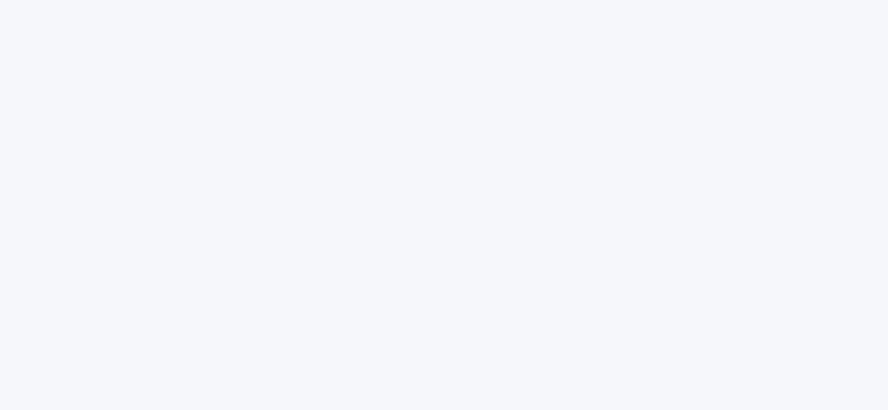
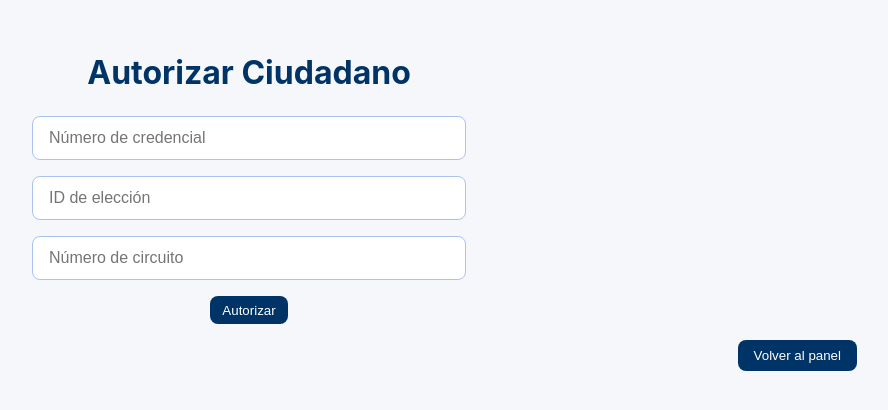
Before and after one commit to DiazFede/obligatorio-bd2, a React (Vite) app in the folder votacion-react/: page /admin/autorizar in a window 1280 px wide. Before the commit this address had no page. Shown: the top 410 px of the page, without its empty margins (391-1279 px from the left). Built offline with nearby package versions, Linux system fonts and the light colour scheme.

Commit message:
Se agrega la funcionalidad de autorizar ciudadanos para admin

```diff
--- a/votacion-react/src/App.jsx
+++ b/votacion-react/src/App.jsx
@@ -5,6 +5,7 @@ import Dashboard from "./components/dashboard";
 import Admin from "./components/admin";
 import AdminLogin from "./components/adminLogin";
 import Ayuda from "./components/ayuda";
+import AdminAutorizar from "./components/adminAutorizar";
 import "./main.css";
 
 function App() {
@@ -18,6 +19,7 @@ function App() {
         <Route path="/admin" element={<Admin />} />
         <Route path="/admin-login" element={<AdminLogin />} />
         <Route path="/ayuda" element={<Ayuda />} />
+        <Route path="/admin/autorizar" element={<AdminAutorizar />} />
       </Routes>
     </Router>
   );
--- a/votacion-react/src/components/admin.jsx
+++ b/votacion-react/src/components/admin.jsx
@@ -127,6 +127,12 @@ export default function Admin() {
       <div className="logout-container">
         <button
           className="admin-button export-button"
+          onClick={() => navigate("/admin/autorizar")}
+        >
+          Autorizar ciudadano
+        </button>
+        <button
+          className="admin-button export-button"
           onClick={() => {
             window.open("http://localhost:5000/estadisticas/exportar", "_blank");
           }}
--- /dev/null
+++ b/votacion-react/src/components/adminAutorizar.jsx
@@ -0,0 +1,76 @@
+import { useState } from "react";
+import { useNavigate } from "react-router-dom";
+import axios from "axios";
+import "../styles/admin.css";
+
+export default function AdminAutorizar() {
+  const [numeroCredencial, setNumeroCredencial] = useState("");
+  const [idEleccion, setIdEleccion] = useState("");
+  const [numeroCircuito, setNumeroCircuito] = useState("");
+  const [mensaje, setMensaje] = useState("");
+  const navigate = useNavigate();
+
+  const handleSubmit = async (e) => {
+    e.preventDefault();
+    setMensaje("");
+
+    try {
+      await axios.post("http://localhost:5000/acto-electoral/autorizar", {
+        numero_credencial: numeroCredencial,
+        id_eleccion: idEleccion,
+        numero_circuito: numeroCircuito
+      });
+      setMensaje("Ciudadano autorizado correctamente.");
+      setNumeroCredencial("");
+      setIdEleccion("");
+      setNumeroCircuito("");
+    } catch (err) {
+      if (err.response?.data?.error) {
+        setMensaje(err.response.data.error);
+      } else {
+        setMensaje("Error al autorizar ciudadano.");
+      }
+    }
+  };
+
+  return (
+    <div className="admin-container">
+      <h1 className="admin-title">Autorizar Ciudadano</h1>
+      <form className="admin-form" onSubmit={handleSubmit}>
+        <input
+          type="text"
+          placeholder="Número de credencial"
+          value={numeroCredencial}
+          onChange={(e) => setNumeroCredencial(e.target.value)}
+          required
+          className="admin-input"
+        />
+        <input
+          type="number"
+          placeholder="ID de elección"
+          value={idEleccion}
+          onChange={(e) => setIdEleccion(e.target.value)}
+          required
+          className="admin-input"
+        />
+        <input
+          type="number"
+          placeholder="Número de circuito"
+          value={numeroCircuito}
+          onChange={(e) => setNumeroCircuito(e.target.value)}
+          required
+          className="admin-input"
+        />
+        <button type="submit" className="admin-button">
+          Autorizar
+        </button>
+      </form>
+      {mensaje && <p style={{ marginTop: "1rem", color: "#003366", textAlign: "center" }}>{mensaje}</p>}
+      <div className="logout-container">
+        <button className="admin-button logout-button" onClick={() => navigate("/admin")}>
+          Volver al panel
+        </button>
+      </div>
+    </div>
+  );
+}
--- a/votacion-react/src/styles/admin.css
+++ b/votacion-react/src/styles/admin.css
@@ -89,3 +89,27 @@
   border-color: #3366cc;
   box-shadow: 0 0 0 3px rgba(51, 102, 204, 0.2);
 }
+
+.admin-form {
+  display: flex;
+  flex-direction: column;
+  align-items: center;
+  gap: 1rem;
+  max-width: 400px;
+  margin: 0 auto;
+}
+
+.admin-input {
+  width: 100%;
+  padding: 0.75rem 1rem;
+  border: 1px solid #a8c3f0;
+  border-radius: 0.5rem;
+  font-size: 1rem;
+  background-color: #ffffff;
+}
+
+.admin-input:focus {
+  outline: none;
+  border-color: #3366cc;
+  box-shadow: 0 0 0 3px rgba(51, 102, 204, 0.2);
+}
```
Also changed, not shown: 2 other files (tests, documents, lock files or other folders).
